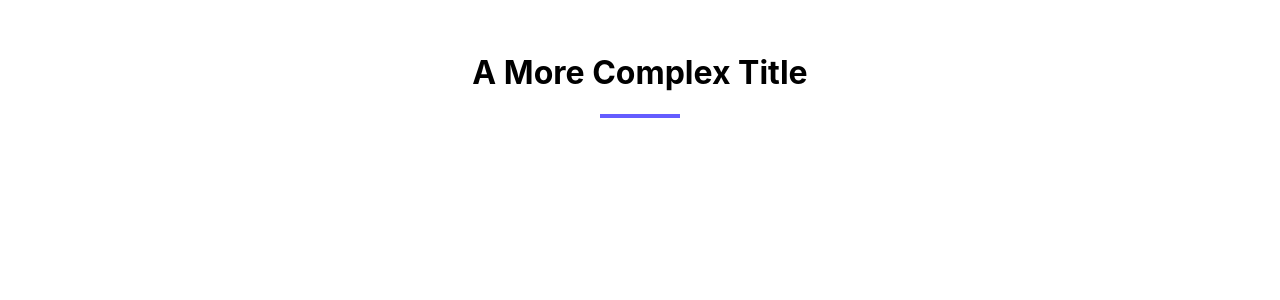
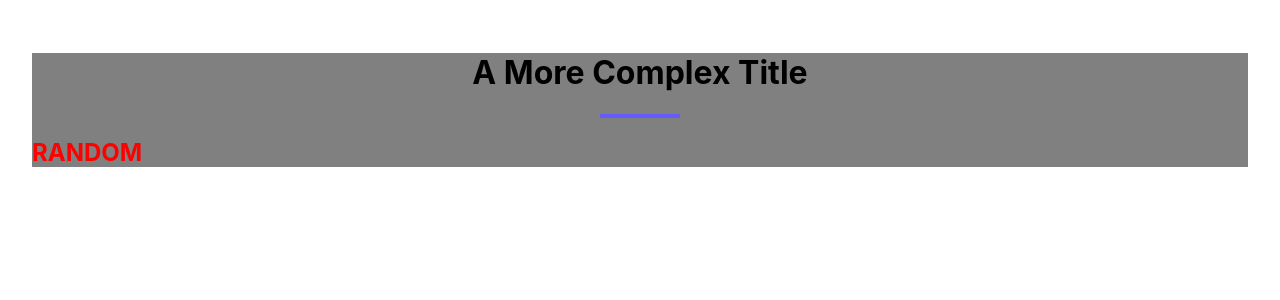
Before and after one commit to AJFree458/react-styled-components-course, a React (Create React App) app: page / in a window 1280 px wide. Shown: the top 300 px of the page. Built offline with nearby package versions, Linux system fonts and the light colour scheme.

Commit message:
Classes in global CSS

```diff
--- a/src/components/ComplexTitle.js
+++ b/src/components/ComplexTitle.js
@@ -3,9 +3,10 @@ import styled from "styled-components";
 
 const ComplexTitle = ({ title }) => {
   return (
-    <Wrapper>
+    <Wrapper className="bg-grey">
       <h1>{title}</h1>
       <div className="underline"></div>
+      <h2 className="title">random</h2>
     </Wrapper>
   );
 };
--- a/src/index.css
+++ b/src/index.css
@@ -19,3 +19,12 @@ body {
   width: 200px;
   margin: 1rem auto;
 }
+
+.bg-grey {
+  background: grey;
+}
+
+.title {
+  text-transform: uppercase;
+  color: red;
+}
```
